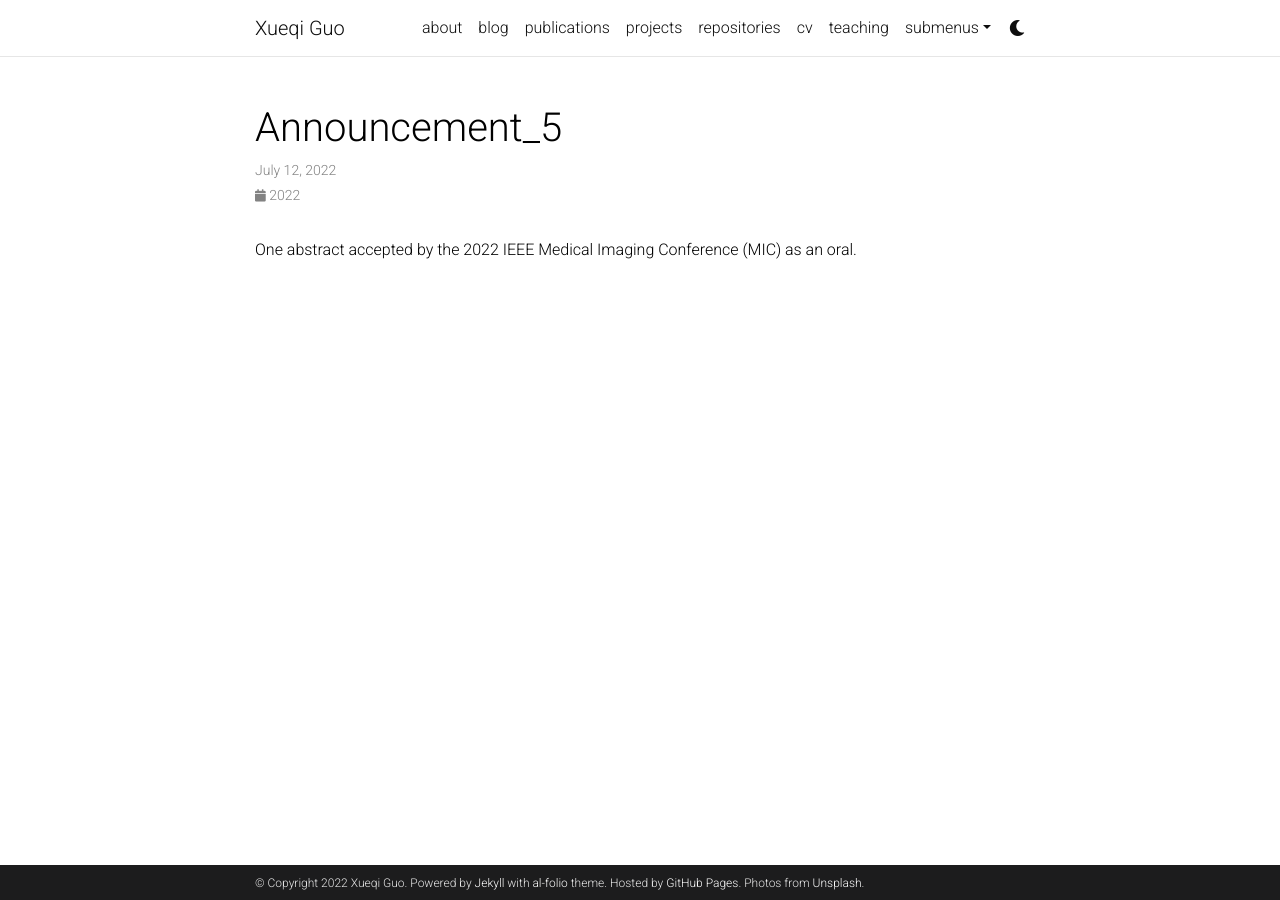
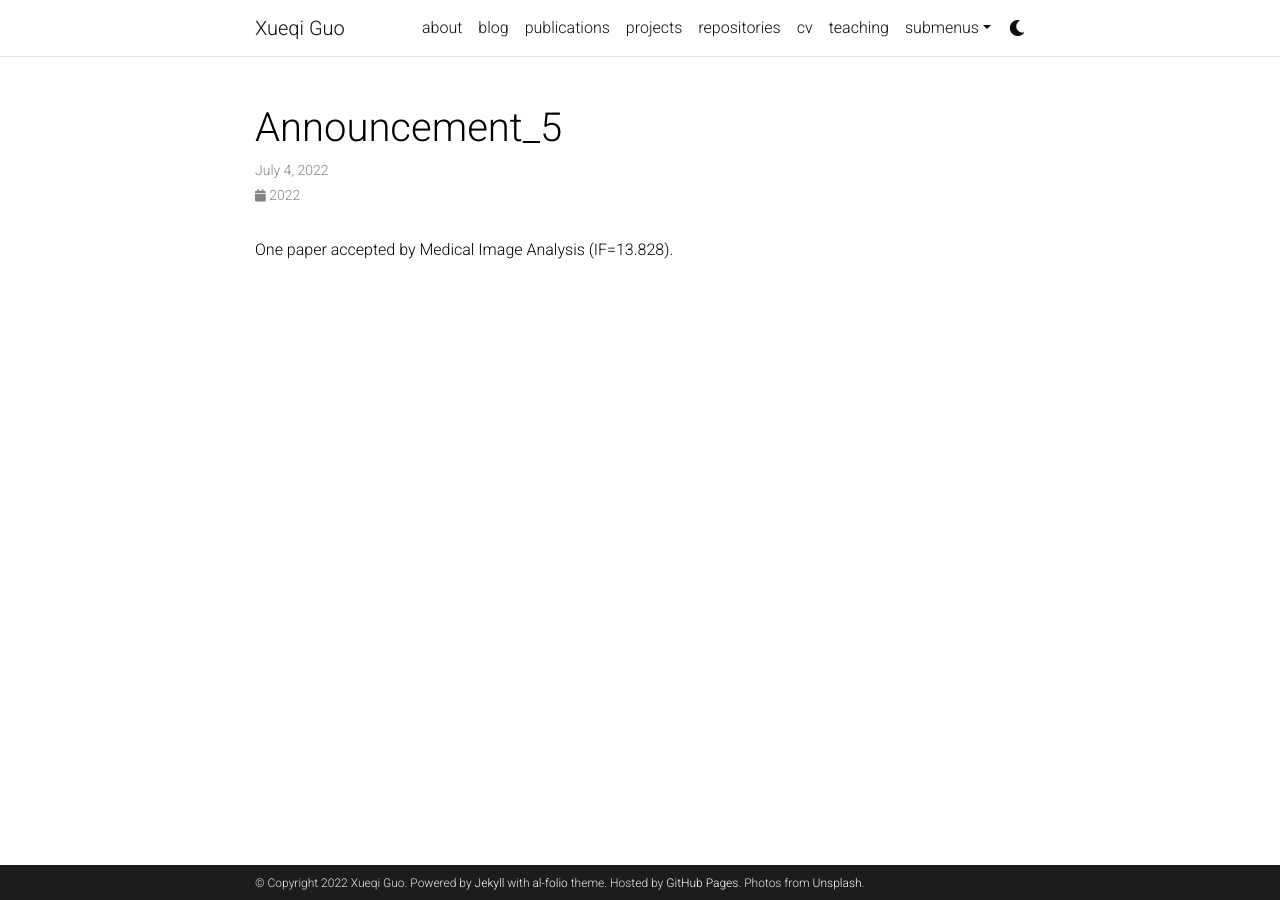
Before and after one commit to gxq1998/gxq1998.github.io, a Jekyll site: the page built from _news/announcement_5.md, in a window 1280 px wide. Built offline with Jekyll 4.4.1, drawn with Linux system fonts in a browser that asks for light colours; comment, search, counter and statistics services are not loaded; a style sheet for code colours, icons or effects is not loaded.

Commit message:
Update announcement_5.md

```diff
--- a/_news/announcement_5.md
+++ b/_news/announcement_5.md
@@ -1,7 +1,7 @@
 ---
 layout: post
-date: 2022-07-12 07:59:00-0400
+date: 2022-07-04 07:59:00-0400
 inline: true
 ---
 
-One abstract accepted by the 2022 IEEE Medical Imaging Conference (MIC) as an oral.
+One paper accepted by Medical Image Analysis (IF=13.828).
```
